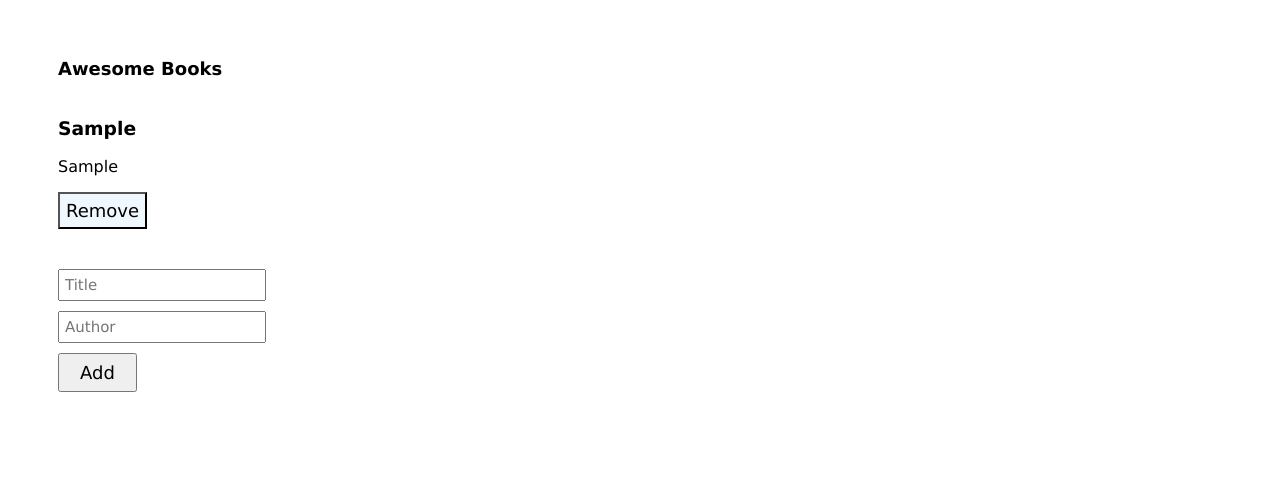
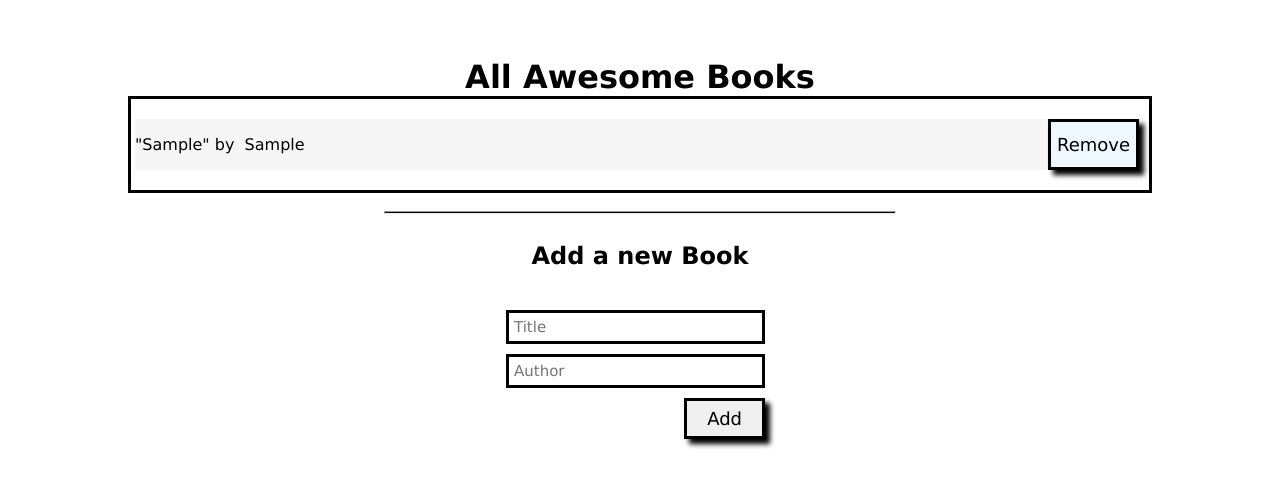
Before and after one commit to misikirdelelew/Awesome-books, a website: page index.html in a window 1280 px wide. Both pictures are taken after typing "Sample", "Sample" into the empty fields and a click on the button "Add". Drawn offline with Linux system fonts and the light colour scheme.

Commit message:
Apply requested styles

```diff
--- a/app.js
+++ b/app.js
@@ -43,8 +43,11 @@ class BookCollection {
     this.books.forEach((b) => {
       booksHTML += `
         <div class='book_list'>
-          <h3>${b.title}</h3>
-          <p>${b.author}</p>
+          <div class='details'>
+            <p>"${b.title}"&nbsp;</p>
+            <p>by &nbsp;</p>
+            <p>${b.author}</p>
+            </div>
           <button onClick='bookCollection.removeBook(${b.id})' class='btn_remove'>Remove</button>
         </div>
       `;
--- a/index.html
+++ b/index.html
@@ -13,15 +13,19 @@
 
 <body>
     <header>
-        <h1>Awesome Books</h1>
+        <h1>All Awesome Books</h1>
     </header>
     <main>
         <section id="create_top_section_container"></section>
-        <section>
+        <hr class="rule">
+        <section class="formSection">
+            <h2>Add a new Book</h2>
             <form id="formElement">
                 <input name="name_input" id="title" placeholder="Title" />
                 <input name="author_input" id="author" placeholder="Author" />
-                <button type="submit" id="btn_submit">Add</button>
+                <div class="div_btn_submit">
+                    <button type="submit" id="btn_submit">Add</button>
+                </div>
             </form>
         </section>
     </main>
--- a/style.css
+++ b/style.css
@@ -5,11 +5,21 @@
 
 body {
   padding: 50px;
+  display: flex;
+  flex-direction: column;
+  align-items: center;
+  justify-content: center;
 }
 
 h1 {
   margin: 0;
-  font-size: large;
+}
+
+main{
+  display: flex;
+  flex-direction: column;
+  width: 80vw;
+  align-items: center;
 }
 
 #create_top_section_container {
@@ -17,6 +27,44 @@ h1 {
   display: flex;
   flex-direction: column;
   gap: 10px;
+  width: 100%;
+  border: 3px solid black;
+  padding-left: 4px;
+  padding-right: 10px;
+  margin-bottom: 10px;
+}
+
+#create_top_section_container > div:nth-child(odd) {
+  background-color: whitesmoke;
+}
+
+#create_top_section_container > div:nth-child(even) {
+  background-color: white;
+}
+
+.book_list {
+  display: flex;
+  width: 100%;
+  justify-content: space-between;
+}
+
+.details {
+  display: flex;
+  justify-content: space-between;
+  width: fit-content;
+}
+
+.rule {
+  width: 40vw;
+  height: 3px;
+  background-color: black;
+}
+
+.formSection {
+  display: flex;
+  flex-direction: column;
+  align-items: center;
+  width: 60vw;
 }
 
 #formElement {
@@ -25,27 +73,44 @@ h1 {
   align-items: flex-start;
   gap: 10px;
   padding: 20px 0;
+  padding-left: 250px;
+  width: 100%;
 }
 
 #title {
   font-size: 15px;
   padding: 5px;
+  width: 50%;
+  border: 3px solid black;
 }
 
 #author {
   font-size: 15px;
   padding: 5px;
+  width: 50%;
+  border: 3px solid black;
+}
+
+.div_btn_submit{
+  display: flex;
+  justify-content: flex-end;
+  width: 50%;
 }
 
 #btn_submit {
   font-size: 18px;
   padding: 7px 20px;
+  justify-self: end;
+  border: 3px solid black;
+  box-shadow: 5px 5px 5px rgba(0, 0, 0, 1);
 }
 
 .btn_remove {
   background-color: aliceblue;
   font-size: 18px;
   padding: 6px;
+  border: 3px solid black;
+  box-shadow: 5px 5px 5px rgba(0, 0, 0, 1);
 }
 
 .btn_remove:hover {
```
Also changed, not shown: README.md.
